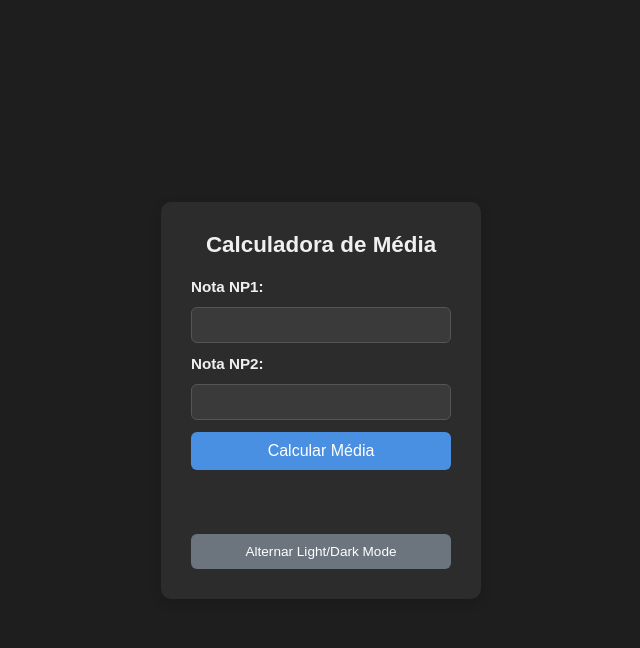
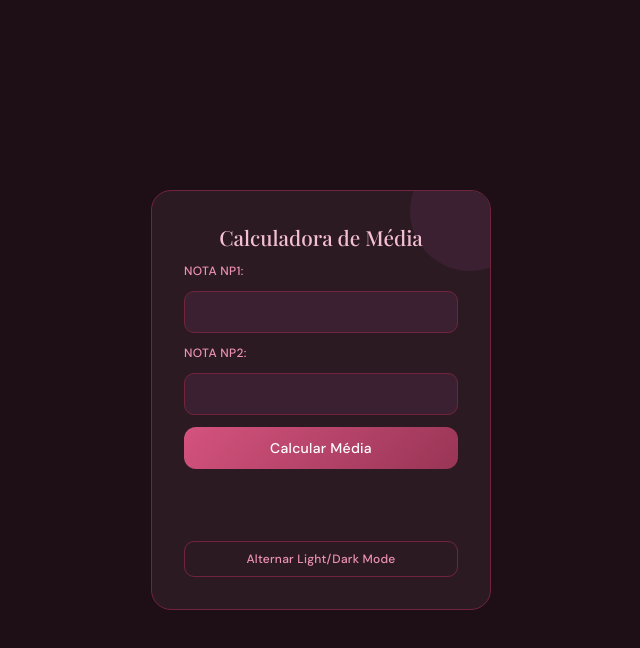
Before and after one commit to henrique-asr/CalculadoraMediaV2, a plain HTML site: page index.html in a window 1280 px wide. Both pictures are taken after a click on the button "Alternar Light/Dark Mode". Shown: the whole page, without its empty margins (319-959 px from the left). Drawn offline with nearby package versions, Linux system fonts and the light colour scheme.

Commit message:
alternating colors

```diff
--- a/style.css
+++ b/style.css
@@ -1,3 +1,5 @@
+@import url('https://fonts.googleapis.com/css2?family=DM+Sans:wght@400;500&family=Playfair+Display:wght@500&display=swap');
+
 * {
   box-sizing: border-box;
   margin: 0;
@@ -5,8 +7,8 @@
 }
 
 body {
-  font-family: Arial, sans-serif;
-  background-color: #f0f0f0;
+  font-family: 'DM Sans', Arial, sans-serif;
+  background-color: #fdf0f4;
   display: flex;
   justify-content: center;
   align-items: center;
@@ -15,116 +17,165 @@ body {
 }
 
 body.dark {
-  background-color: #1e1e1e;
-  color: #f0f0f0;
+  background-color: #1e0f16;
+  color: #fbeaf0;
 }
 
 .container {
-  background-color: #fff;
-  padding: 30px;
-  border-radius: 10px;
-  box-shadow: 0 4px 12px rgba(0, 0, 0, 0.15);
-  width: 320px;
+  background-color: #fff5f8;
+  padding: 2rem;
+  border-radius: 20px;
+  border: 1px solid #f4c0d1;
+  width: 340px;
   display: flex;
   flex-direction: column;
   gap: 12px;
-  transition: background-color 0.3s, color 0.3s;
+  position: relative;
+  overflow: hidden;
+  transition: background-color 0.3s, border-color 0.3s;
+}
+
+.container::before {
+  content: '';
+  position: absolute;
+  top: -40px;
+  right: -40px;
+  width: 120px;
+  height: 120px;
+  background: #fbeaf0;
+  border-radius: 50%;
+  pointer-events: none;
 }
 
 body.dark .container {
-  background-color: #2c2c2c;
-  color: #f0f0f0;
+  background-color: #2c1a22;
+  border-color: #72243e;
+}
+
+body.dark .container::before {
+  background: #3a2030;
 }
 
 h2 {
+  font-family: 'Playfair Display', serif;
+  font-size: 1.3rem;
+  font-weight: 500;
+  color: #72243e;
   text-align: center;
-  margin-bottom: 8px;
-  font-size: 1.4rem;
+  position: relative;
+}
+
+body.dark h2 {
+  color: #f4c0d1;
 }
 
 label {
-  font-weight: bold;
-  font-size: 0.95rem;
+  font-size: 12px;
+  font-weight: 500;
+  color: #993556;
+  text-transform: uppercase;
+  letter-spacing: 0.03em;
+}
+
+body.dark label {
+  color: #ed93b1;
 }
 
 input[type="number"] {
-  padding: 8px 10px;
-  border: 1px solid #ccc;
-  border-radius: 6px;
-  font-size: 1rem;
+  padding: 10px 14px;
+  border: 1px solid #f4c0d1;
+  border-radius: 10px;
+  font-size: 15px;
+  font-family: 'DM Sans', Arial, sans-serif;
+  color: #72243e;
+  background: #fff;
   width: 100%;
-  transition: border-color 0.2s;
+  outline: none;
+  transition: border-color 0.2s, box-shadow 0.2s;
+}
+
+input[type="number"]::placeholder {
+  color: #ed93b1;
 }
 
 input[type="number"]:focus {
-  outline: none;
-  border-color: #4a90e2;
+  border-color: #d4537e;
+  box-shadow: 0 0 0 3px #fbeaf0;
 }
 
 body.dark input[type="number"] {
-  background-color: #3a3a3a;
-  border-color: #555;
-  color: #f0f0f0;
+  background-color: #3a2030;
+  border-color: #72243e;
+  color: #fbeaf0;
+}
+
+body.dark input[type="number"]:focus {
+  border-color: #d4537e;
+  box-shadow: 0 0 0 3px #4b1528;
 }
 
 button {
-  padding: 10px;
-  background-color: #4a90e2;
-  color: white;
-  font-size: 1rem;
+  padding: 12px;
+  background: linear-gradient(135deg, #d4537e, #993556);
+  color: #fff;
+  font-size: 14px;
+  font-family: 'DM Sans', Arial, sans-serif;
+  font-weight: 500;
   border: none;
-  border-radius: 6px;
+  border-radius: 12px;
   cursor: pointer;
-  transition: background-color 0.2s;
+  letter-spacing: 0.02em;
+  transition: opacity 0.2s, transform 0.1s;
 }
 
-button:hover {
-  background-color: #357abd;
-}
+button:hover { opacity: 0.92; }
+button:active { transform: scale(0.98); }
 
 .resultado {
   text-align: center;
-  font-size: 1rem;
-  padding: 10px;
-  border-radius: 6px;
-  min-height: 40px;
+  font-size: 15px;
+  font-weight: 500;
+  padding: 14px 16px;
+  border-radius: 12px;
+  min-height: 48px;
+  display: flex;
+  align-items: center;
+  justify-content: center;
 }
 
 .resultado.aprovado {
-  background-color: #d4edda;
-  color: #155724;
+  background-color: #eaf3de;
+  color: #3b6d11;
+  border: 1px solid #c0dd97;
 }
 
 .resultado.recuperacao {
-  background-color: #fff3cd;
-  color: #856404;
+  background-color: #faeeda;
+  color: #854f0b;
+  border: 1px solid #fac775;
 }
 
 .resultado.reprovado {
-  background-color: #f8d7da;
-  color: #721c24;
-}
-
-body.dark .resultado.aprovado {
-  background-color: #1e4d2b;
-  color: #a3d9a5;
-}
-
-body.dark .resultado.recuperacao {
-  background-color: #4d3b00;
-  color: #ffd966;
-}
-
-body.dark .resultado.reprovado {
-  background-color: #4d1a1e;
-  color: #f5a0a5;
+  background-color: #fbeaf0;
+  color: #72243e;
+  border: 1px solid #f4c0d1;
 }
 
 .toggle-mode {
-  background-color: #6c757d;
-  font-size: 0.85rem;
+  background: transparent;
+  border: 1px solid #f4c0d1;
+  color: #993556;
+  font-size: 12px;
+  padding: 9px;
+  border-radius: 10px;
+  letter-spacing: 0.02em;
 }
 
-.toggle-mode:hover {
-  background-color: #545b62;
+.toggle-mode:hover { background: #fbeaf0; opacity: 1; }
+
+body.dark .toggle-mode {
+  border-color: #72243e;
+  color: #ed93b1;
 }
+
+body.dark .toggle-mode:hover { background: #3a2030; }
```
